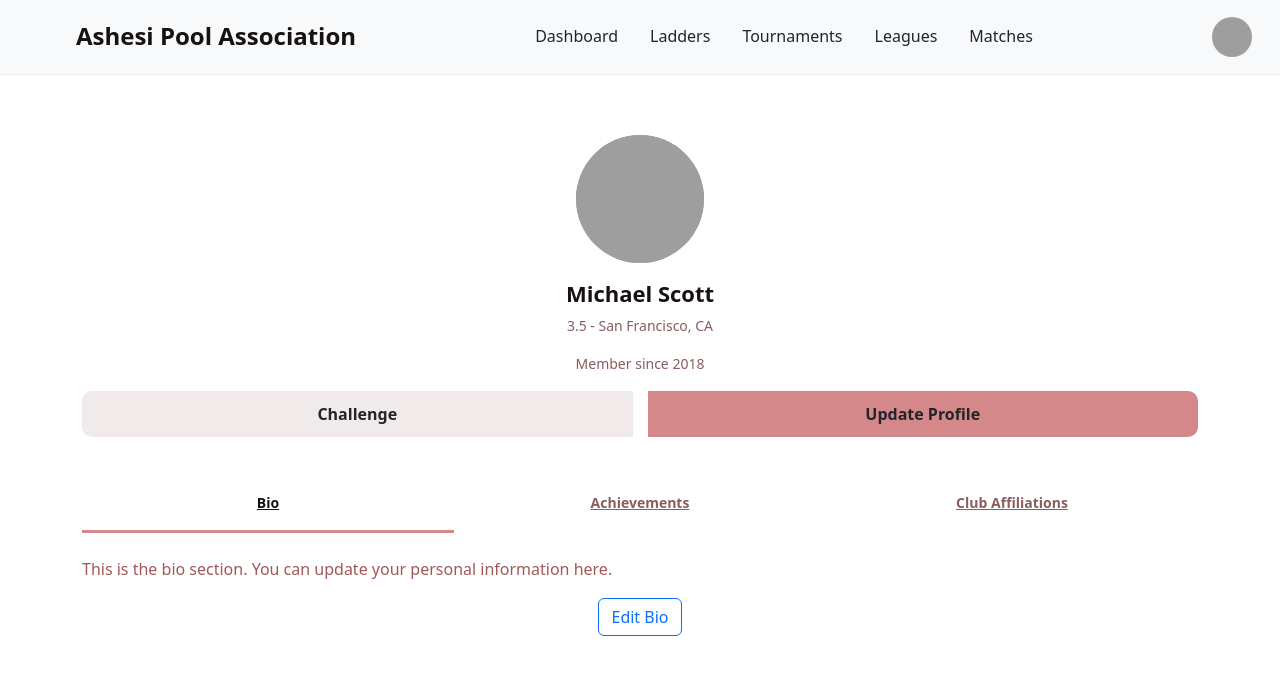
After one commit to zviko163/WebTech-APA-App, a PHP site: page /view/profile.php in a window 1280 px wide. The commit adds this page. Shown: the top 675 px of the page. Run offline with PHP 8.4, Linux system fonts and the light colour scheme; grey boxes are pictures that could not be loaded.

Commit message:
profile page and styling

```diff
--- /dev/null
+++ b/APA-App/assets/css/profile.css
@@ -0,0 +1,129 @@
+body {
+    font-family: 'Be Vietnam Pro', 'Noto Sans', sans-serif;
+    line-height: 1.6;
+    color: rgb(160, 88, 88);
+    width: 100%;
+}
+.header {
+    border-bottom: 1px solid #f1eaea;
+    padding: 1rem 2rem;
+    color: #181111;
+}
+
+.header h2 {
+    font-size: 1.5rem;
+    font-weight: bold;
+}
+
+.btn-create {
+    background-color: #d58889;
+    color: #181111;
+    font-weight: bold;
+}
+
+.profile-pic {
+    width: 40px;
+    height: 40px;
+    border-radius: 50%;
+    background-size: cover;
+    background-position: center;
+}
+main {
+    width: 90%;
+    max-width: 1200px;
+    margin: 0 auto;
+    padding: 20px 0;
+}
+
+
+/* Profile Section */
+.profile-header {
+    text-align: center;
+    margin-top: 40px;
+}
+
+.profile-header .image-container {
+    display: inline-block;
+    width: 128px;
+    height: 128px;
+    border-radius: 50%;
+    background-image: url('https://cdn.usegalileo.ai/sdxl10/36e9312a-0824-421c-b7e1-226579283a22.png');
+    background-size: cover;
+    background-position: center;
+}
+
+.profile-header h2 {
+    font-size: 22px;
+    font-weight: bold;
+    color: #181111;
+    margin-top: 10px;
+}
+
+.profile-header p {
+    font-size: 14px;
+    color: #895d5e;
+}
+
+.profile-header .btn-group button {
+    background-color: #f1eaea;
+    border-radius: 10px;
+    padding: 10px;
+    font-weight: bold;
+    flex: 1;
+}
+
+.profile-header .btn-group .btn-message {
+    background-color: #d58889;
+}
+
+/* Profile Tabs */
+.profile-tabs {
+    display: flex;
+    justify-content: center;
+    margin-top: 40px;
+    margin-bottom: 30px;
+}
+
+.profile-tabs a {
+    font-size: 14px;
+    font-weight: bold;
+    padding: 15px 0;
+    text-align: center;
+    flex: 1;
+    color: #895d5e;
+}
+
+.profile-tabs a.active {
+    border-bottom: 3px solid #d58889;
+    color: #181111;
+}
+
+/* Profile Content */
+.profile-content {
+    margin-top: 40px;
+}
+
+.card {
+    width: 100%;
+    margin-top: 20px;
+}
+
+.card h5 {
+    font-size: 18px;
+    font-weight: bold;
+    color: #181111;
+}
+
+.card p {
+    font-size: 14px;
+    color: #895d5e;
+}
+
+/* Center alignment of overview, matches, and statistics */
+.section-header {
+    text-align: center;
+    font-size: 24px;
+    font-weight: bold;
+    color: #181111;
+    margin-bottom: 30px;
+}
--- /dev/null
+++ b/APA-App/assets/js/profile.js
@@ -0,0 +1,26 @@
+function setActiveTab(event, tabName) {
+    // Remove the 'active' class from all tab links
+    const tabs = document.querySelectorAll('.tab-link');
+    tabs.forEach(tab => tab.classList.remove('active'));
+
+    // Add the 'active' class to the clicked tab
+    event.target.classList.add('active');
+
+    // Hide all tab content
+    const tabContents = document.querySelectorAll('.tab-content');
+    tabContents.forEach(content => content.style.display = 'none');
+
+    // Show the clicked tab's content
+    document.getElementById(tabName).style.display = 'block';
+  }
+
+  function showEditForm(tabName) {
+    const formId = `${tabName}-edit-form`;
+    const form = document.getElementById(formId);
+    // Toggle the form visibility
+    if (form.style.display === 'none' || form.style.display === '') {
+      form.style.display = 'block';
+    } else {
+      form.style.display = 'none';
+    }
+  }
--- a/APA-App/view/dashboard.html
+++ b/APA-App/view/dashboard.php
@@ -38,7 +38,7 @@
       <nav class="collapse navbar-collapse justify-content-center" id="navbarNav">
         <ul class="navbar-nav gap-3">
           <li class="nav-item">
-            <a href="dashboard.html" class="nav-link text-dark">Dashboard</a>
+            <a href="dashboard.php" class="nav-link text-dark">Dashboard</a>
           </li>
           <li class="nav-item">
             <a href="#" class="nav-link text-dark">Ladders</a>
@@ -99,7 +99,7 @@
       </div>
     </section>
 
-    <!-- Match Challenges -->
+    <!-- Match Challenges html -->
     <section class="container-fluid">
       <!-- Recent Challenge -->
       <section class="mt-4">
--- /dev/null
+++ b/APA-App/view/profile.php
@@ -0,0 +1,201 @@
+<!DOCTYPE html>
+<html lang="en">
+<head>
+  <meta charset="UTF-8">
+  <meta name="viewport" content="width=device-width, initial-scale=1.0">
+  <title>Dashboard</title>
+  <!-- Bootstrap CSS -->
+  <link href="https://cdn.jsdelivr.net/npm/bootstrap@5.3.0-alpha3/dist/css/bootstrap.min.css" rel="stylesheet">
+  <link rel="stylesheet" href="../assets/css/profile.css">
+</head>
+
+<body>
+  <header class="header navbar navbar-expand-md bg-light p-3">
+    <div class="container-fluid d-flex justify-content-between align-items-center">
+      <!-- Logo Section -->
+      <div class="d-flex align-items-center gap-3">
+        <svg width="32" height="32" fill="currentColor" xmlns="http://www.w3.org/2000/svg">
+          <path d="..." />
+        </svg>
+        <h2 class="mb-0">Ashesi Pool Association</h2>
+      </div>
+
+      <!-- Navbar Toggler Button -->
+      <button
+        class="navbar-toggler"
+        type="button"
+        data-bs-toggle="collapse"
+        data-bs-target="#navbarNav"
+        aria-controls="navbarNav"
+        aria-expanded="false"
+        aria-label="Toggle navigation"
+      >
+        <span class="navbar-toggler-icon"></span>
+      </button>
+
+      <!-- Navigation Links -->
+      <nav class="collapse navbar-collapse justify-content-center" id="navbarNav">
+        <ul class="navbar-nav gap-3">
+          <li class="nav-item">
+            <a href="dashboard.php" class="nav-link text-dark">Dashboard</a>
+          </li>
+          <li class="nav-item">
+            <a href="#" class="nav-link text-dark">Ladders</a>
+          </li>
+          <li class="nav-item">
+            <a href="#" class="nav-link text-dark">Tournaments</a>
+          </li>
+          <li class="nav-item">
+            <a href="#" class="nav-link text-dark">Leagues</a>
+          </li>
+          <li class="nav-item">
+            <a href="#" class="nav-link text-dark">Matches</a>
+          </li>
+        </ul>
+      </nav>
+
+      <!-- Profile Picture Section -->
+      <div class="d-flex align-items-center gap-3">
+        <div
+          class="profile-pic rounded-circle"
+          style="
+            width: 40px;
+            height: 40px;
+            background-image: url('../assets/images/chalk.jpg');
+            background-size: cover;
+            background-position: center;
+          "
+        ></div>
+      </div>
+    </div>
+  </header>
+
+      <!-- Main Content Area -->
+      <main class="container">
+        <!-- Profile Section -->
+        <div class="profile-header">
+            <div class="image-container">
+            <div
+            class="profile-pic rounded-circle"
+            style="
+                width: 8rem;
+                height: 8rem;
+                background-image: url('../assets/images/chalk.jpg');
+                background-size: cover;
+                background-position: center;
+            "
+            ></div>
+            </div>
+            <h2>Michael Scott</h2>
+            <p>3.5 - San Francisco, CA</p>
+            <p>Member since 2018</p>
+
+            <!-- Profile Buttons -->
+            <div class="btn-group d-flex gap-3 justify-content-center mb-4">
+                <button class="btn">Challenge</button>
+                <button class="btn btn-message" data-bs-toggle="modal" data-bs-target="#profileModal">Update Profile</button>
+            </div>
+        </div>
+
+        <!-- Profile Tabs -->
+        <div class="profile-tabs text-center mb-4">
+            <a href="#" class="tab-link active" onclick="setActiveTab(event, 'bio')">Bio</a>
+            <a href="#" class="tab-link" onclick="setActiveTab(event, 'achievements')">Achievements</a>
+            <a href="#" class="tab-link" onclick="setActiveTab(event, 'club-affiliations')">Club Affiliations</a>
+        </div>
+
+        <!-- Bio Section -->
+        <div id="bio" class="tab-content">
+            <p>This is the bio section. You can update your personal information here.</p>
+            <button class="btn btn-outline-primary d-block mx-auto" onclick="showEditForm('bio')">Edit Bio</button>
+            <div id="bio-edit-form" class="edit-form" style="display:none;">
+                <h3>Edit Bio</h3>
+                <form>
+                    <div class="mb-3">
+                        <label for="bioInput" class="form-label">New Bio</label>
+                        <textarea id="bioInput" class="form-control" rows="4"></textarea>
+                    </div>
+                    <button type="submit" class="btn btn-primary">Save Changes</button>
+                </form>
+            </div>
+        </div>
+
+        <!-- Achievements Section -->
+        <div id="achievements" class="tab-content" style="display:none;">
+            <p>This is the achievements section. You can update your achievements here.</p>
+            <button class="btn btn-outline-primary d-block mx-auto" onclick="showEditForm('achievements')">Edit Achievements</button>
+            <div id="achievements-edit-form" class="edit-form" style="display:none;">
+                <h3>Edit Achievements</h3>
+                <form>
+                    <div class="mb-3">
+                        <label for="achievementsInput" class="form-label">New Achievements</label>
+                        <textarea id="achievementsInput" class="form-control" rows="4"></textarea>
+                    </div>
+                    <button type="submit" class="btn btn-primary">Save Changes</button>
+                </form>
+            </div>
+        </div>
+
+        <!-- Club Affiliations Section -->
+        <div id="club-affiliations" class="tab-content" style="display:none;">
+            <p>This is the club affiliations section. You can update your club affiliations here.</p>
+            <button class="btn btn-outline-primary d-block mx-auto" onclick="showEditForm('club-affiliations')">Edit Club Affiliations</button>
+            <div id="club-affiliations-edit-form" class="edit-form" style="display:none;">
+                <h3>Edit Club Affiliations</h3>
+                <form>
+                    <div class="mb-3">
+                        <label for="clubAffiliationsInput" class="form-label">New Affiliations</label>
+                        <textarea id="clubAffiliationsInput" class="form-control" rows="4"></textarea>
+                    </div>
+                    <button type="submit" class="btn btn-primary">Save Changes</button>
+                </form>
+            </div>
+        </div>
+
+        <!-- Profile Update Modal -->
+        <div class="modal fade" id="profileModal" tabindex="-1" aria-labelledby="profileModalLabel" aria-hidden="true">
+            <div class="modal-dialog">
+                <div class="modal-content">
+                    <div class="modal-header">
+                    <h5 class="modal-title" id="profileModalLabel">Update Profile</h5>
+                    <button type="button" class="btn-close" data-bs-dismiss="modal" aria-label="Close"></button>
+                    </div>
+                    <div class="modal-body">
+                        <form>
+                            <div class="mb-3">
+                                <label for="profilePicture" class="form-label">Profile Picture</label>
+                                <input type="file" class="form-control" id="profilePicture">
+                            </div>
+                            <div class="mb-3">
+                                <label for="username" class="form-label">Username</label>
+                                <input type="text" class="form-control" id="username" value="MichaelScott" required>
+                            </div>
+                            <div class="mb-3">
+                                <label for="password" class="form-label">Password</label>
+                                <input type="password" class="form-control" id="password" required>
+                            </div>
+                            <div class="mb-3">
+                                <label for="confirmPassword" class="form-label">Confirm Password</label>
+                                <input type="password" class="form-control" id="confirmPassword" required>
+                            </div>
+                        </form>
+                    </div>
+                    <div class="modal-footer">
+                    <button type="button" class="btn btn-secondary" data-bs-dismiss="modal">Close</button>
+                    <button type="button" class="btn btn-primary">Save Changes</button>
+                    </div>
+                </div>
+            </div>
+        </div>
+
+
+    </main>
+
+
+
+    <!-- Bootstrap JS -->
+    <script src="https://cdn.jsdelivr.net/npm/bootstrap@5.3.0-alpha3/dist/js/bootstrap.bundle.min.js"></script>
+    <script src="../assets/js/profile.js"></script>
+</body>
+
+</html>
```
Also changed, not shown: profile1.php (added, +202 -0 lines), APA-App/assets/css/dashboard.css (line endings or trailing spaces).
